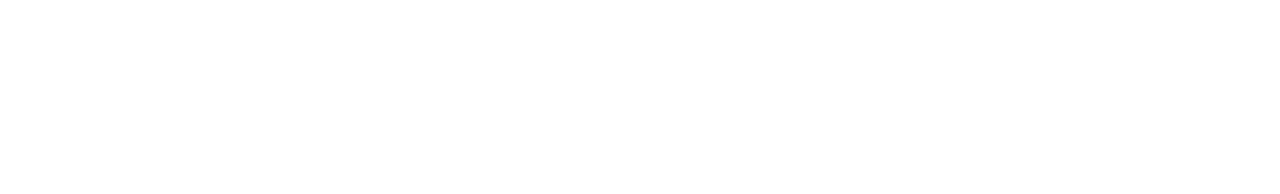
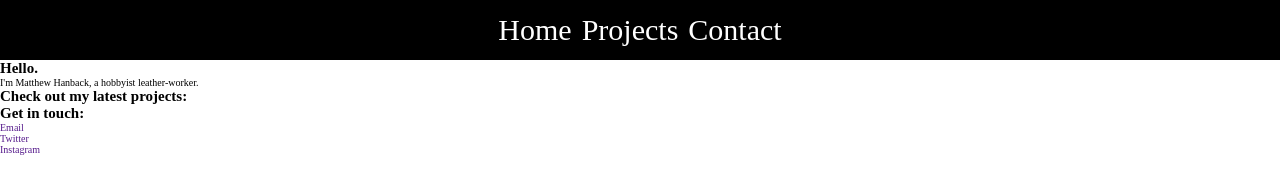
Before and after one commit to Mollie-Manset/leatherworking-portfolio, a plain HTML site: page index.html in a window 1280 px wide. Drawn offline with Linux system fonts and the light colour scheme.

Commit message:
nav bar
created nav bar

```diff
--- a/index.html
+++ b/index.html
@@ -8,6 +8,34 @@
     <link rel="stylesheet" href="styles.css">
 </head>
 <body>
+    <div class="nav-container">
+        <ul>
+            <li><a href="#welcome-section">Home</a></li>
+            <li><a href="#projects-section">Projects</a></li>
+            <li><a href="#contact-section">Contact</a></li>
+        </ul>
+    </div>
+    <section id="welcome-section" class="welcome-section">
+        <h1>Hello.</h1>
+        <p>I'm Matthew Hanback, a hobbyist leather-worker.</p>
+    </section>
+    <section id="projects-section" class="projects-section">
+        <h2>Check out my latest projects:</h2>
+        <div class="project-containter">
+            <div class="project">
+                <div class="project-title"></div>
+                <div class="project-img"></div>
+            </div>
+        </div>
+    </section>
+    <section id="contact-section" class="contact-section">
+        <h2>Get in touch:</h2>
+        <ul>
+            <li><a href="">Email</a></li>
+            <li><a href="">Twitter</a></li>
+            <li><a href="">Instagram</a></li>
+        </ul>
+    </section>
     <script src="script.js"></script>
 </body>
 </html>
--- a/styles.css
+++ b/styles.css
@@ -4,3 +4,28 @@
     text-decoration: none;
     list-style: none;
 }
+
+html {
+    font-size: 10px;
+}
+
+.nav-container {
+    background-color: black;
+    color: white;
+    font-size: 3rem;
+    width: 100vw;
+    height: 60px;
+    display: flex;
+    justify-content: center;
+    align-items: center;
+}
+
+.nav-container ul {
+    display: flex;
+    padding: .25rem;
+}
+
+.nav-container a {
+    padding: .5rem;
+    color: white;
+}
```
